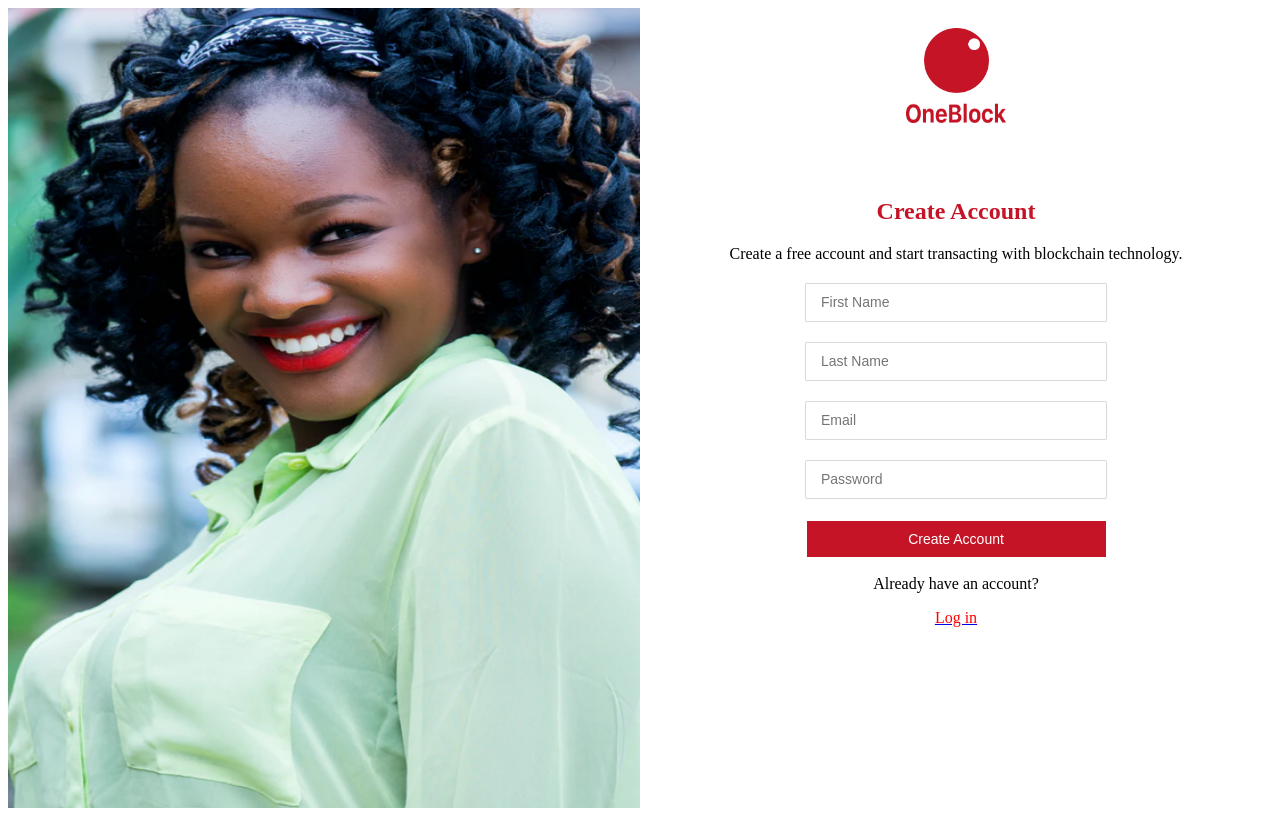
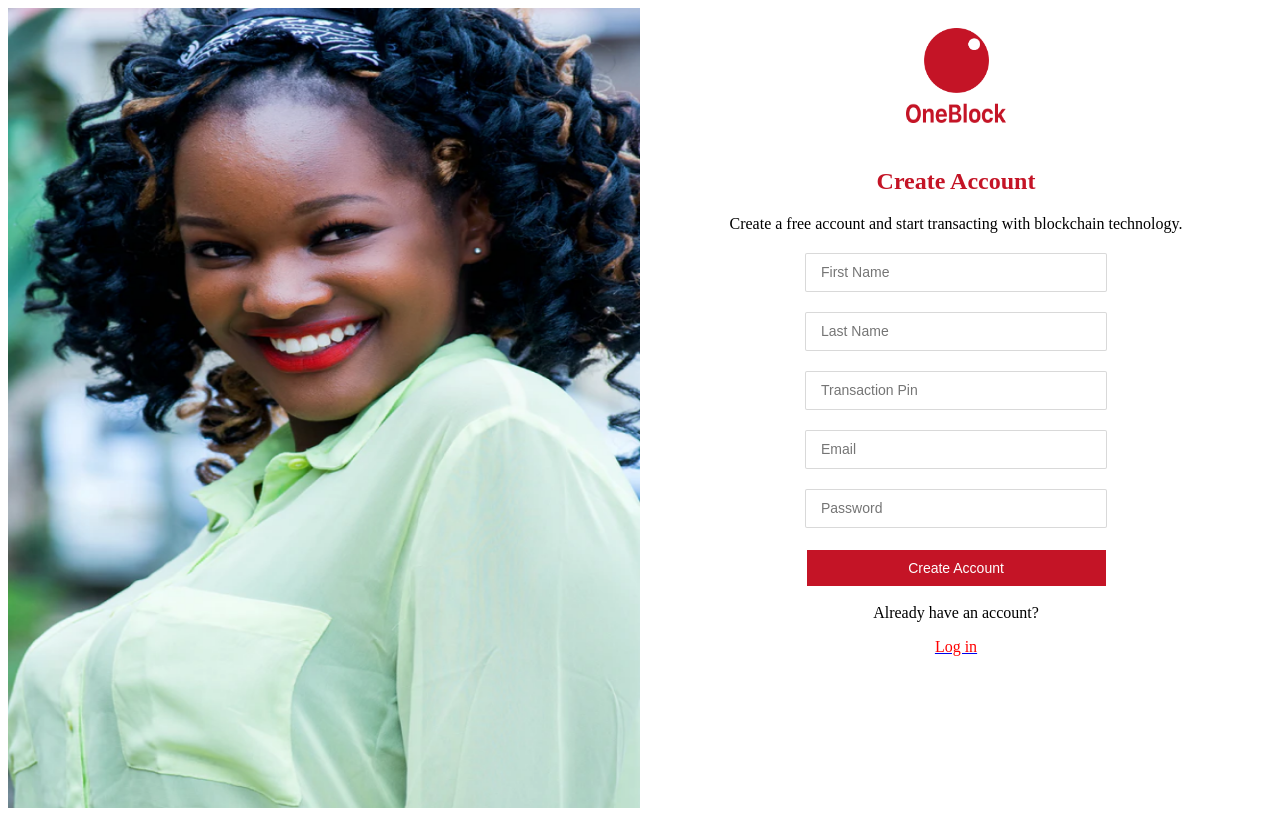
Before and after one commit to codetobank-team/ether-react-client, a React (Create React App) app in the folder codetobank/: page / in a window 1280 px wide. Built offline with nearby package versions, Linux system fonts and the light colour scheme; the HTML template or start-up script is replaced by a standard one.

Commit message:
changes made

```diff
--- a/codetobank/src/App.css
+++ b/codetobank/src/App.css
@@ -81,7 +81,7 @@
 
 .h2-text{
   color:#C41426;
-  padding-top: 55px;
+  padding-top: 25px;
 }
 
 .inputs{
--- a/codetobank/src/Components/Register.js
+++ b/codetobank/src/Components/Register.js
@@ -66,10 +66,10 @@ function Register(props) {
                                     <ErrorMessage name='lastName' component='div' />
                                 </div>
 
-                                {/* <div>
+                                <div>
                                     <Field className='inputs' name='transactionPin' type='text' placeholder='Transaction Pin' />
                                     <ErrorMessage name='transactionPin' component='div' />
-                                </div> */}
+                                </div>
 
                                 <div>
                                     <Field className='inputs' name='email' type='email' placeholder='Email' />
```
